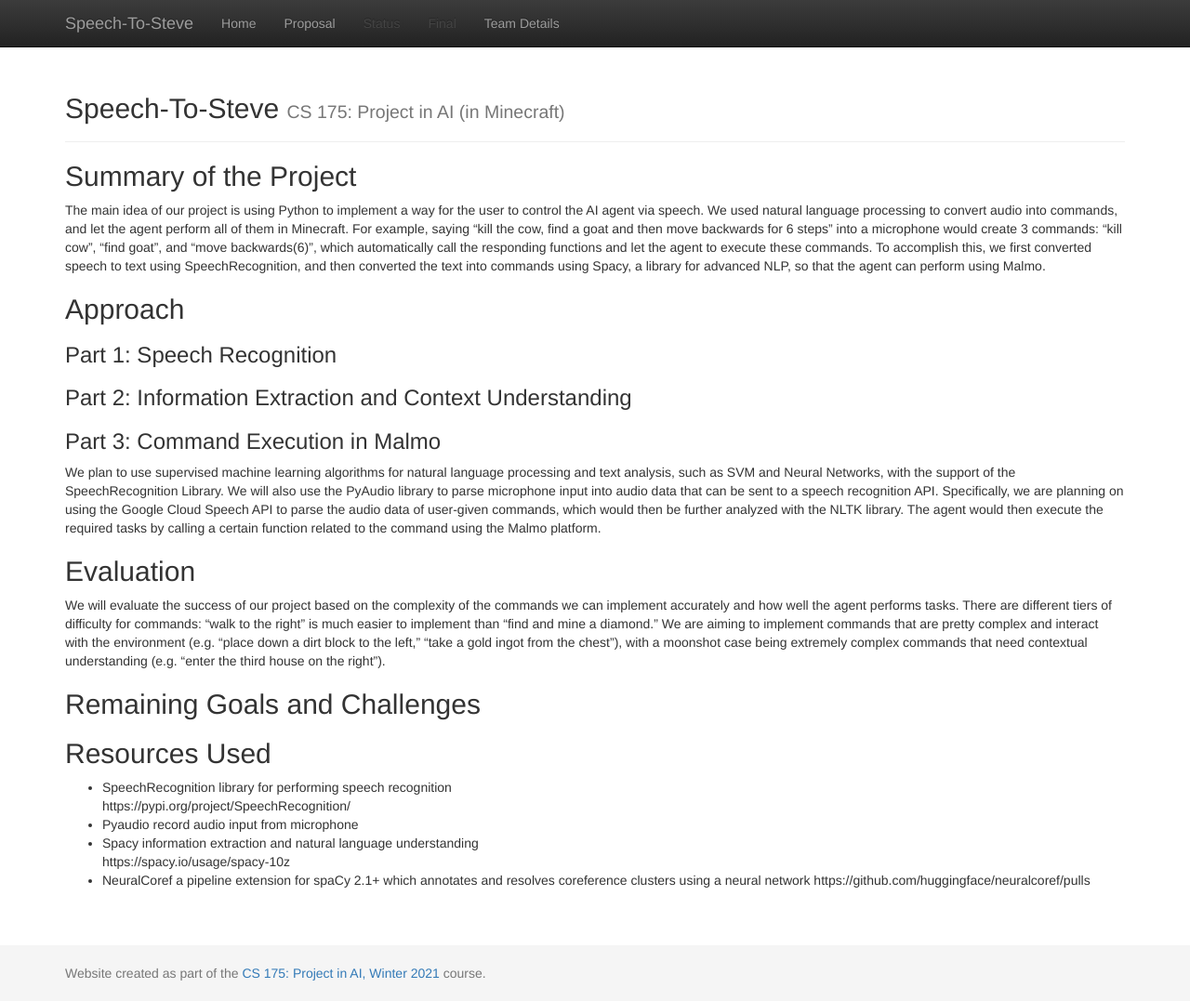
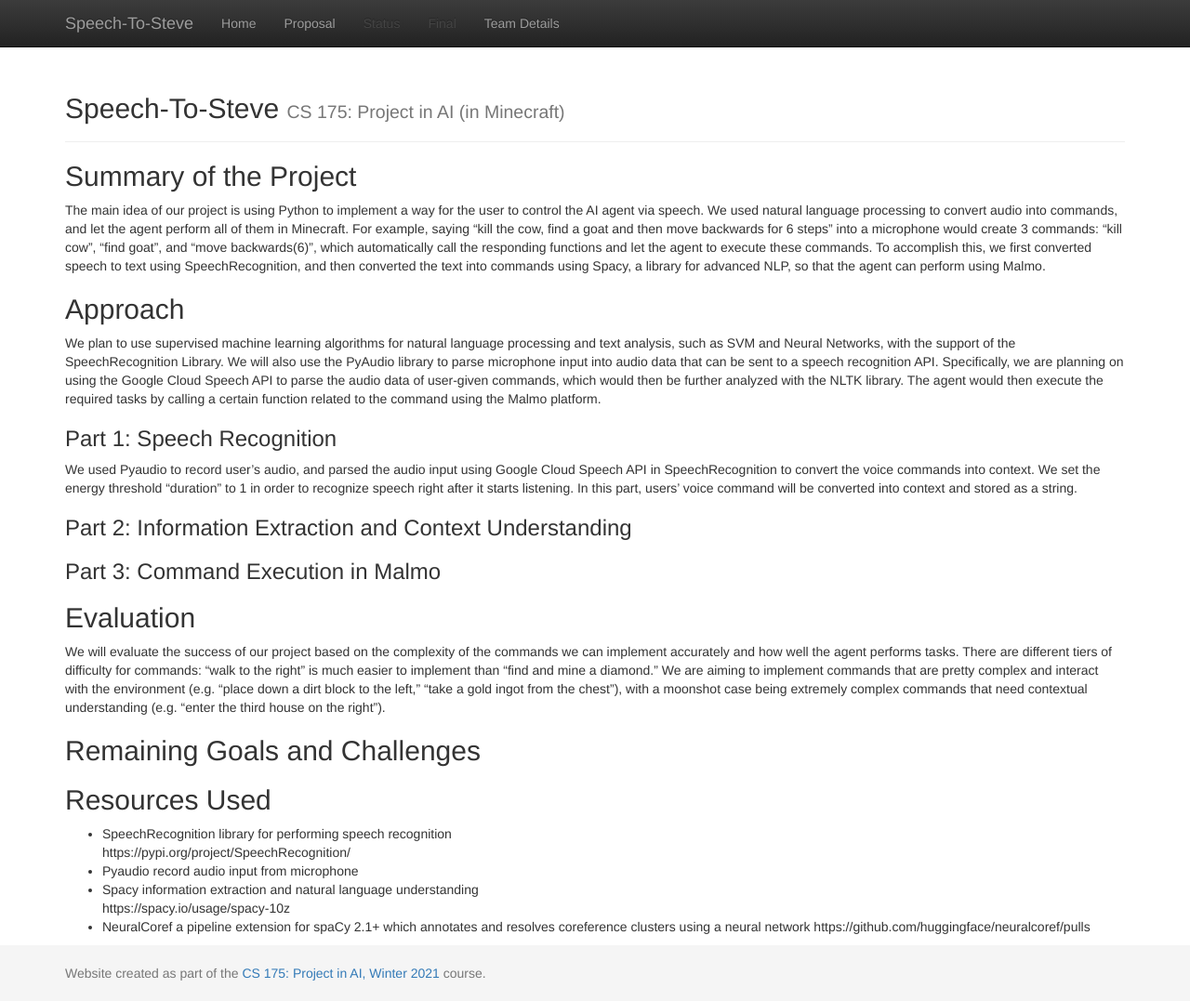
Before and after one commit to geeeeeeeeew/CS-175-Team-Direction-, a Jekyll site: the page built from docs/status/status.md, in a window 1280 px wide and 1077 px high. Shown: the whole window at 93% size. Built offline with Jekyll 4.4.1, drawn with Linux system fonts in a browser that asks for light colours.

Commit message:
Update status.md

```diff
--- a/docs/status/status.md
+++ b/docs/status/status.md
@@ -7,11 +7,11 @@ title:  Status
 The main idea of our project is using Python to implement a way for the user to control the AI agent via speech. We used natural language processing to convert audio into commands, and let the agent perform all of them in Minecraft. For example, saying “kill the cow, find a goat and then move backwards for 6 steps” into a microphone would create 3 commands: "kill cow", "find goat", and "move backwards(6)", which automatically call the responding functions and let the agent to execute these commands. To accomplish this, we first converted speech to text using SpeechRecognition, and then converted the text into commands using Spacy, a library for advanced NLP, so that the agent can perform using Malmo.
 
 ## Approach
+We plan to use supervised machine learning algorithms for natural language processing and text analysis, such as SVM and Neural Networks, with the support of the SpeechRecognition Library. We will also use the PyAudio library to parse microphone input into audio data that can be sent to a speech recognition API. Specifically, we are planning on using the Google Cloud Speech API to parse the audio data of user-given commands, which would then be further analyzed with the NLTK library. The agent would then execute the required tasks by calling a certain function related to the command using the Malmo platform.
 ### Part 1: Speech Recognition
+We used Pyaudio to record user's audio, and parsed the audio input using Google Cloud Speech API in SpeechRecognition to convert the voice commands into context. We set the energy threshold "duration" to 1 in order to recognize speech right after it starts listening. In this part, users' voice command will be converted into context and stored as a string.
 ### Part 2: Information Extraction and Context Understanding
 ### Part 3: Command Execution in Malmo
-
-We plan to use supervised machine learning algorithms for natural language processing and text analysis, such as SVM and Neural Networks, with the support of the SpeechRecognition Library. We will also use the PyAudio library to parse microphone input into audio data that can be sent to a speech recognition API. Specifically, we are planning on using the Google Cloud Speech API to parse the audio data of user-given commands, which would then be further analyzed with the NLTK library. The agent would then execute the required tasks by calling a certain function related to the command using the Malmo platform.
 
 ## Evaluation
 We will evaluate the success of our project based on the complexity of the commands we can implement accurately and how well the agent performs tasks. There are different tiers of difficulty for commands: “walk to the right” is much easier to implement than “find and mine a diamond.” We are aiming to implement commands that are pretty complex and interact with the environment (e.g. “place down a dirt block to the left,” “take a gold ingot from the chest”), with a moonshot case being extremely complex commands that need contextual understanding (e.g. “enter the third house on the right”).
```
